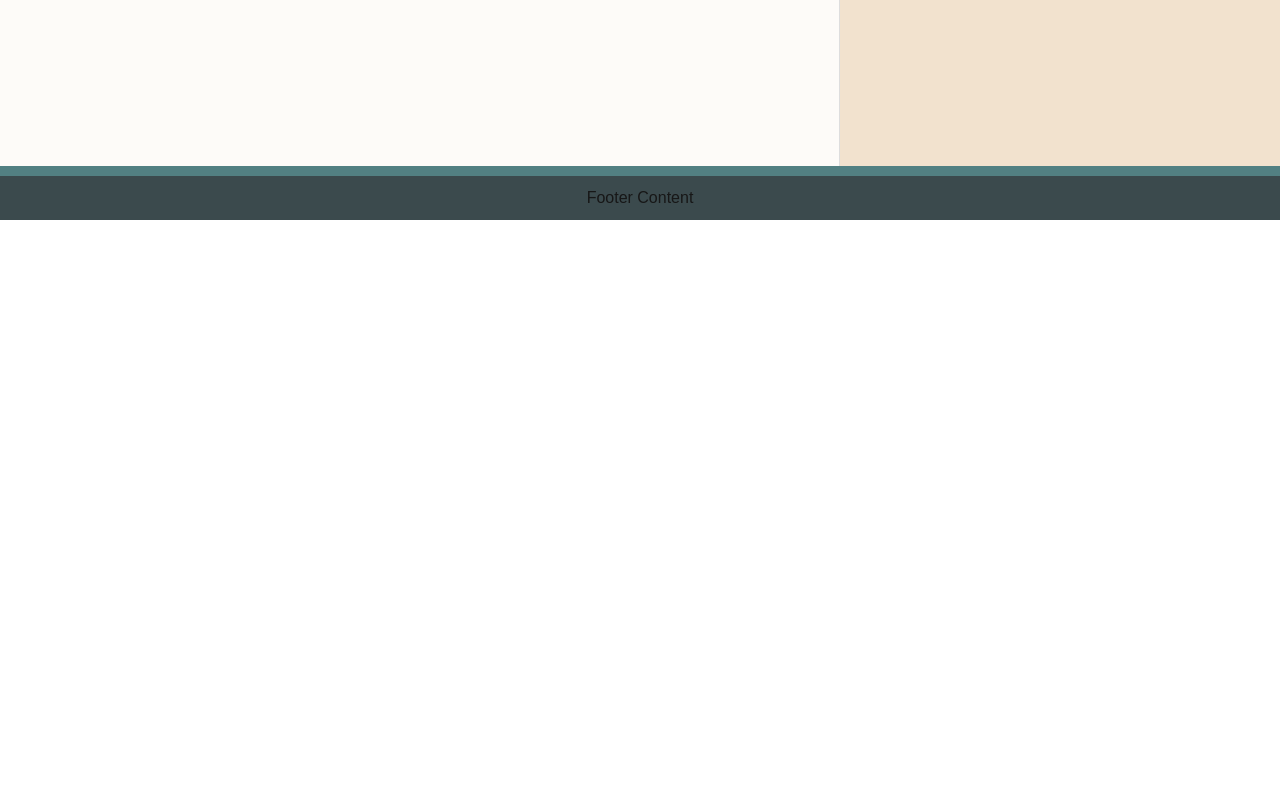
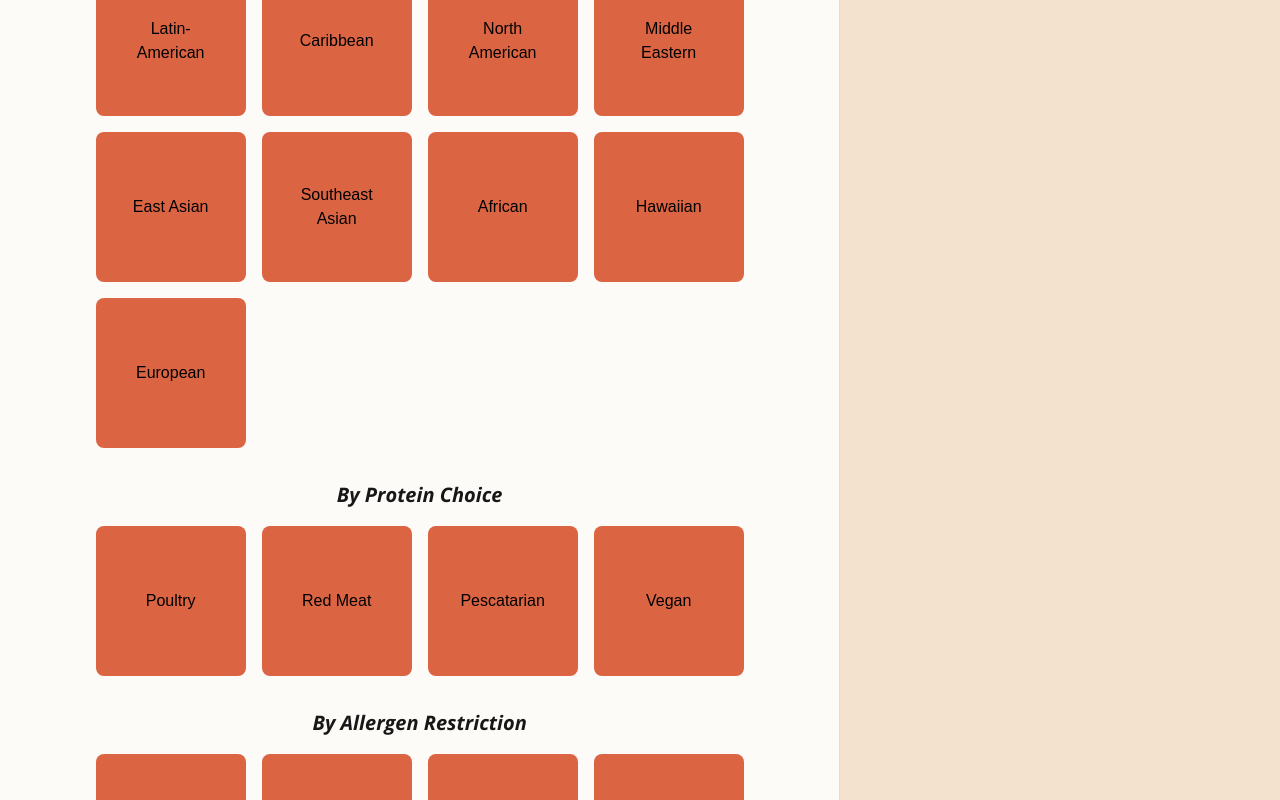
Before and after one commit to neon-super-nova/mep-frontend, a React (Create React App) app: page /home in a window 1280 px wide. Shown: the part 580-1380 px from the top of the page. Before the commit the page ends 800 px from the top, so only its background shows below. Built offline with nearby package versions, Linux system fonts and the light colour scheme.

Commit message:
added browse subcategories as a reusable component

```diff
--- /dev/null
+++ b/src/components/ui-basic-reusables/other/browse-blocks.css
@@ -0,0 +1,34 @@
+.browse-blocks-total {
+  margin-bottom: 2rem;
+  text-align: center;
+}
+
+.browse-blocks-subheading {
+  font-family: "Open Sans", sans-serif;
+  font-weight: bold;
+  font-size: 20px;
+  margin-bottom: 1rem;
+  text-align: center;
+}
+
+.browse-blocks-container {
+  display: grid;
+  grid-template-columns: repeat(4, 1fr); /* Always 4 per row */
+  gap: 1rem;
+  justify-items: center;
+}
+
+.browse-blocks-block {
+  background-color: #db6443;
+  color: black;
+  padding: 2rem;
+  border-radius: 0.5rem;
+  text-align: center;
+  cursor: pointer;
+  width: 150px;
+  height: 150px; /* Consistent height */
+  display: flex;
+  align-items: center;
+  justify-content: center;
+  font-weight: 500;
+}
--- /dev/null
+++ b/src/components/ui-basic-reusables/other/browse-blocks.jsx
@@ -0,0 +1,22 @@
+import "./browse-blocks.css";
+
+function BrowseBlocks({ subheading, blocks }) {
+  return (
+    <div className="browse-blocks-total">
+      <p className="browse-blocks-subheading">{subheading}</p>
+      <div className="browse-blocks-container">
+        {blocks.map((block, index) => (
+          <div
+            key={index}
+            className="browse-blocks-block"
+            onClick={block.onClick}
+          >
+            {block.label}
+          </div>
+        ))}
+      </div>
+    </div>
+  );
+}
+
+export default BrowseBlocks;
--- a/src/page-css/home-page.css
+++ b/src/page-css/home-page.css
@@ -9,7 +9,7 @@ html {
 .home-page {
   display: flex;
   flex-direction: column;
-  height: 100vh;
+  min-height: 100vh;
 }
 
 /* Header */
@@ -37,7 +37,7 @@ html {
 /* Main Content */
 .home-page-main-content {
   display: flex;
-  flex: 1;
+  flex-grow: 1;
 }
 
 /* Left Panel */
@@ -78,7 +78,8 @@ html {
   font-weight: bolder;
   letter-spacing: 0.1rem;
   color: black;
-  margin-bottom: 1.2rem;
+  margin-top: 1.5rem;
+  margin-bottom: 1.5rem;
 }
 
 .home-page-left-panel-advanced-search {
--- a/src/page-css/landing-page.css
+++ b/src/page-css/landing-page.css
@@ -175,7 +175,7 @@ p {
 
 .forgot-password-container {
   display: flex;
-  justify-content: space-between;
+  justify-content: end;
 }
 
 .forgot-password {
--- a/src/pages/Home-Page.jsx
+++ b/src/pages/Home-Page.jsx
@@ -2,6 +2,7 @@ import "../page-css/home-page.css";
 import { Link } from "react-router-dom";
 import UserDropdown from "../components/ui-basic-reusables/dropdown-menus/user-dropdown";
 import SearchBar from "../components/ui-basic-reusables/other/search-bar";
+import BrowseBlocks from "../components/ui-basic-reusables/other/browse-blocks";
 import logoLightModeWeb from "../components/img/logos/logoLightModeWeb.png";
 
 function HomePage() {
@@ -32,6 +33,63 @@ function HomePage() {
             {/* Browse part */}
             <div className="home-page-left-panel-browse-div">
               <p className="home-page-left-panel-subtitles">BROWSE</p>
+              <BrowseBlocks
+                subheading="By Region"
+                columns={8}
+                blocks={[
+                  { label: "Latin-American", onClick: () => {} },
+                  { label: "Caribbean", onClick: () => {} },
+                  { label: "North American", onClick: () => {} },
+                  { label: "Middle Eastern", onClick: () => {} },
+                  { label: "East Asian", onClick: () => {} },
+                  { label: "Southeast Asian", onClick: () => {} },
+                  { label: "African", onClick: () => {} },
+                  { label: "Hawaiian", onClick: () => {} },
+                  { label: "European", onClick: () => {} },
+                ]}
+              />
+              <BrowseBlocks
+                subheading="By Protein Choice"
+                blocks={[
+                  {
+                    label: "Poultry",
+                    onClick: () => console.log("Clicked 1"),
+                  },
+                  {
+                    label: "Red Meat",
+                    onClick: () => console.log("Clicked 2"),
+                  },
+                  {
+                    label: "Pescatarian",
+                    onClick: () => console.log("Clicked 3"),
+                  },
+                  {
+                    label: "Vegan",
+                    onClick: () => console.log("Clicked 4"),
+                  },
+                ]}
+              />
+              <BrowseBlocks
+                subheading="By Allergen Restriction"
+                blocks={[
+                  {
+                    label: "Gluten free",
+                    onClick: () => console.log("Clicked 1"),
+                  },
+                  {
+                    label: "Dairy free",
+                    onClick: () => console.log("Clicked 2"),
+                  },
+                  {
+                    label: "Nut free",
+                    onClick: () => console.log("Clicked 3"),
+                  },
+                  {
+                    label: "Shellfish free",
+                    onClick: () => console.log("Clicked 4"),
+                  },
+                ]}
+              />
             </div>
           </div>
         </div>
--- a/src/pages/Landing-Page.jsx
+++ b/src/pages/Landing-Page.jsx
@@ -105,9 +105,8 @@ function LandingPage() {
                     className="password-short-margin"
                   />
                   <div className="forgot-password-container">
-                    <p className="forgot-password">Forgot Your Password? </p>
                     <Link to="/forgotpassword" className="landing-home-link">
-                      Reset Password Here
+                      Forgot password?
                     </Link>
                   </div>
                   <div className="landing-login-button-container">
```
